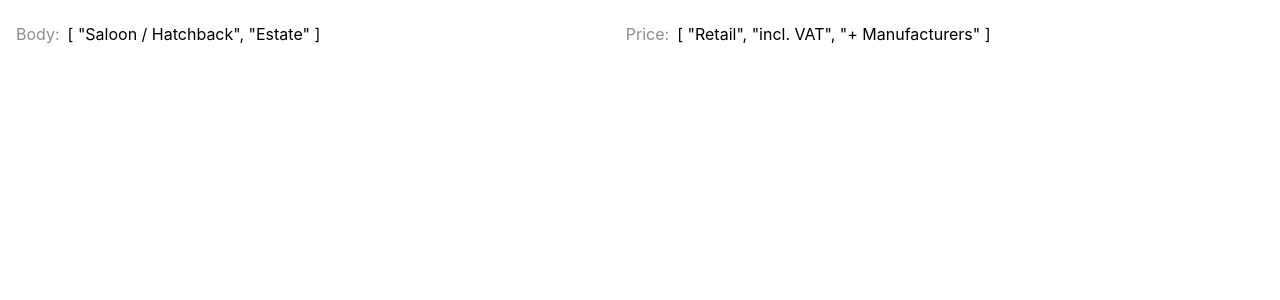
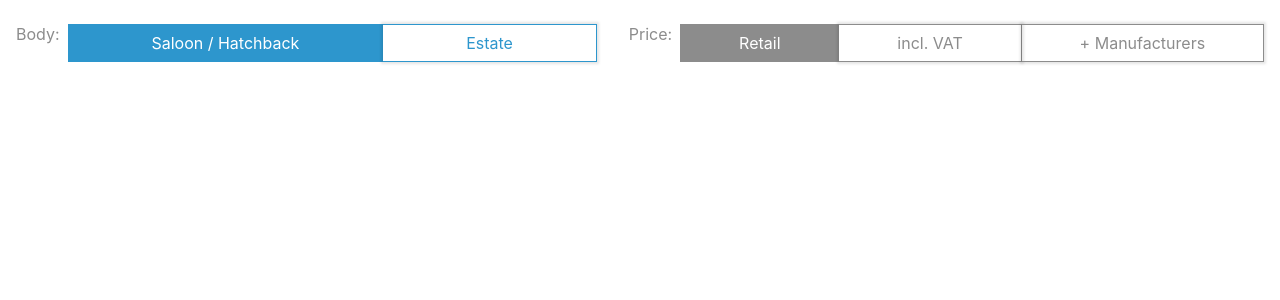
Before and after one commit to v-khakimov/table-adaptive-article, a Vue app: page / in a window 1280 px wide. Shown: the top 300 px of the page. Built offline with nearby package versions, Linux system fonts and the light colour scheme.

Commit message:
CommonButtonsRadio

```diff
--- a/src/components/ButtonsForTable.vue
+++ b/src/components/ButtonsForTable.vue
@@ -1,12 +1,17 @@
 <script setup>
-import { computed, useCssModule } from 'vue';
+import { computed } from 'vue';
 import flex from '../css/flex.module.css';
 import gaps from '../css/gaps.module.css';
-import { headTitles, priceTypeNames } from '../store-constant/table-data';
+import {
+  propsButtonsBodyType,
+  setBodyTypeIndex,
+} from '../store-variables/body-type';
 import { isMqPortrait } from '../store-variables/media-queries';
-
-const bodyTypes = Object.keys(headTitles);
-const priceTypes = Object.values(priceTypeNames);
+import {
+  propsButtonsPriceType,
+  setPriceTypeIndex,
+} from '../store-variables/price-type';
+import CommonButtonsRadio from './CommonButtonsRadio.vue';
 
 const getSectionCl = computed(() => [
   isMqPortrait.value ? flex.fb100 : flex.fg1,
@@ -17,22 +22,23 @@ const getSectionCl = computed(() => [
   gaps.pl2,
   gaps.pr2,
 ]);
-
-const styleModule = useCssModule();
-const getWillBeButtonCl = computed(() =>
-  isMqPortrait.value ? styleModule.testDesktop : styleModule.testPortrait
-);
 </script>
 
 <template>
   <section :class="getSectionCl">
     <h5 :class="$style.title">Body:</h5>
-    <p :class="getWillBeButtonCl">{{ bodyTypes }}</p>
+    <CommonButtonsRadio
+      v-bind="propsButtonsBodyType"
+      @select-button-index="setBodyTypeIndex"
+    />
   </section>
 
   <section :class="getSectionCl">
     <h5 :class="$style.title">Price:</h5>
-    <p :class="getWillBeButtonCl">{{ priceTypes }}</p>
+    <CommonButtonsRadio
+      v-bind="propsButtonsPriceType"
+      @select-button-index="setPriceTypeIndex"
+    />
   </section>
 </template>
 
@@ -42,16 +48,4 @@ const getWillBeButtonCl = computed(() =>
   composes: normal from '../css/text.module.css';
   composes: grey from '../css/colors.module.css';
 }
-.test {
-  composes: fg1 from '../css/flex.module.css';
-  text-align: center;
-}
-.test-desktop {
-  composes: test;
-  border: 1px solid red;
-}
-.test-portrait {
-  composes: test;
-  border: 1px solid blue;
-}
 </style>
--- /dev/null
+++ b/src/components/CommonButtonsRadio.vue
@@ -0,0 +1,43 @@
+<script setup>
+const props = defineProps({
+  buttons: Array,
+  indexSelected: Number,
+  classes: Object, // { each, first, selected, unselected }; values - Array || String
+  // first, selected, unselected are added to 'each' value
+});
+const emit = defineEmits(['selectButtonIndex']);
+
+const clickToButton = (index) => {
+  if (index !== props.indexSelected) {
+    emit('selectButtonIndex', index);
+  }
+};
+
+const seekClass = (index) => {
+  const { each, first, selected, unselected } = props.classes;
+  const cl = [];
+  const addCl = (arrayOrString) => {
+    if (typeof arrayOrString === 'string') {
+      cl.push(arrayOrString);
+    } else {
+      cl.push(...arrayOrString);
+    }
+  };
+  if (each) addCl(each);
+  if (index === props.indexSelected) {
+    if (selected) addCl(selected);
+  } else if (unselected) addCl(unselected);
+  if (first && !index) addCl(first);
+  return cl;
+};
+</script>
+
+<template>
+  <p
+    v-for="(name, i) in props.buttons"
+    :key="`radio-button-${i}`"
+    @click="clickToButton(i)"
+    :class="seekClass(i)"
+    v-html="name"
+  ></p>
+</template>
--- /dev/null
+++ b/src/css/buttons-radio-color.module.css
@@ -0,0 +1,18 @@
+.each {
+  composes: each from './buttons-radio.module.css';
+  composes: bt br bb from './colors.module.css';
+}
+
+.first {
+  composes: bl from './colors.module.css';
+}
+
+.selected {
+  composes: selected from './buttons-radio.module.css';
+  composes: back-color from './colors.module.css';
+}
+
+.unselected {
+  composes: unselected from './buttons-radio.module.css';
+  composes: color from './colors.module.css';
+}
--- /dev/null
+++ b/src/css/buttons-radio-grey.module.css
@@ -0,0 +1,18 @@
+.each {
+  composes: each from './buttons-radio.module.css';
+  composes: bt-grey br-grey bb-grey from './colors.module.css';
+}
+
+.first {
+  composes: bl-grey from './colors.module.css';
+}
+
+.selected {
+  composes: selected from './buttons-radio.module.css';
+  composes: back-grey from './colors.module.css';
+}
+
+.unselected {
+  composes: unselected from './buttons-radio.module.css';
+  composes: grey from './colors.module.css';
+}
--- /dev/null
+++ b/src/css/buttons-radio.module.css
@@ -0,0 +1,14 @@
+.each {
+  composes: fg1 from './flex.module.css';
+  composes: padding from './gaps.module.css';
+  composes: center from './text.module.css';
+}
+
+.selected {
+  composes: white from './colors.module.css';
+}
+
+.unselected {
+  composes: pointer from './cursor.module.css';
+  composes: shadow from './shadow.module.css';
+}
--- a/src/css/colors.module.css
+++ b/src/css/colors.module.css
@@ -1,5 +1,23 @@
 :root {
+  --color-blue: #2d96cd;
   --color-grey: #8c8c8c;
+  --color-white: #fff;
+  --color-major: var(--color-blue);
 }
 
+.back-grey {background-color: var(--color-grey);}
+.back-color {background-color: var(--color-major);}
+
+.bb-grey {border-bottom: 1px solid var(--color-grey);}
+.bl-grey {border-left: 1px solid var(--color-grey);}
+.br-grey {border-right: 1px solid var(--color-grey);}
+.bt-grey {border-top: 1px solid var(--color-grey);}
+
+.bb {border-bottom: 1px solid var(--color-major);}
+.bl {border-left: 1px solid var(--color-major);}
+.br {border-right: 1px solid var(--color-major);}
+.bt {border-top: 1px solid var(--color-major);}
+
 .grey {color: var(--color-grey);}
+.color {color: var(--color-major);}
+.white {color: var(--color-white);}
--- /dev/null
+++ b/src/css/cursor.module.css
@@ -0,0 +1 @@
+.pointer {cursor: pointer;}
--- a/src/css/gaps.module.css
+++ b/src/css/gaps.module.css
@@ -6,6 +6,7 @@
 .pb {padding-bottom: var(--gap);}
 .pr {padding-right: var(--gap);}
 .pt {padding-top: var(--gap);}
+.padding {padding: var(--gap);}
 
 .pl2 {padding-left: var(--gap-twice);}
 .pr2 {padding-right: var(--gap-twice);}
--- /dev/null
+++ b/src/css/shadow.module.css
@@ -0,0 +1 @@
+.shadow {box-shadow: 0 0 0.15em 0.1em rgba(0,0,0,0.1);}
--- a/src/css/text.module.css
+++ b/src/css/text.module.css
@@ -1 +1,2 @@
 .normal {font-weight: normal;}
+.center {text-align: center;}
--- /dev/null
+++ b/src/store-variables/body-type.js
@@ -0,0 +1,21 @@
+import { computed, ref } from 'vue';
+import classes from '../css/buttons-radio-color.module.css';
+import { headTitles } from '../store-constant/table-data';
+
+const buttons = Object.keys(headTitles);
+
+const refBodyTypeIndex = ref(0);
+
+const getBodyTypeIndex = computed(() => refBodyTypeIndex.value);
+
+const setBodyTypeIndex = (index) => {
+  refBodyTypeIndex.value = index;
+};
+
+const propsButtonsBodyType = computed(() => ({
+  buttons,
+  indexSelected: getBodyTypeIndex.value,
+  classes,
+}));
+
+export { getBodyTypeIndex, propsButtonsBodyType, setBodyTypeIndex };
--- /dev/null
+++ b/src/store-variables/price-type.js
@@ -0,0 +1,21 @@
+import { computed, ref } from 'vue';
+import classes from '../css/buttons-radio-grey.module.css';
+import { priceTypeNames } from '../store-constant/table-data';
+
+const buttons = Object.values(priceTypeNames);
+
+const refPriceTypeIndex = ref(0);
+
+const getPriceTypeIndex = computed(() => refPriceTypeIndex.value);
+
+const setPriceTypeIndex = (index) => {
+  refPriceTypeIndex.value = index;
+};
+
+const propsButtonsPriceType = computed(() => ({
+  buttons,
+  indexSelected: getPriceTypeIndex.value,
+  classes,
+}));
+
+export { getPriceTypeIndex, propsButtonsPriceType, setPriceTypeIndex };
```
Also changed, not shown: 1 other file (tests, documents, lock files or other folders).
